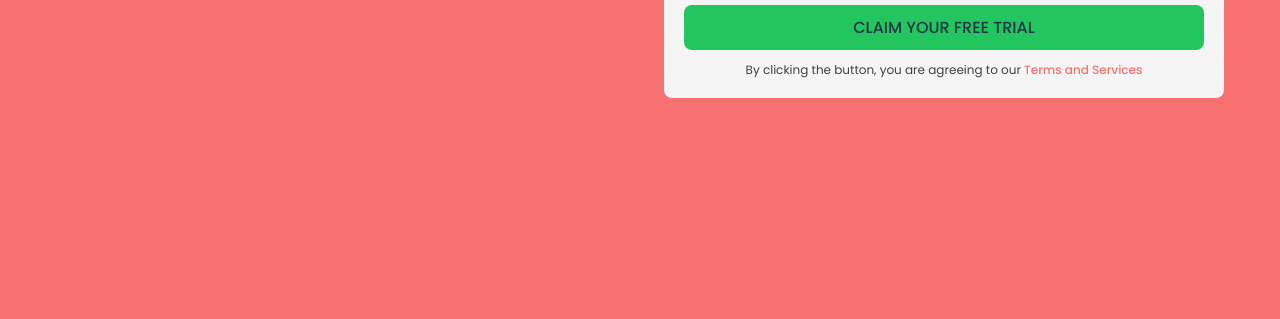
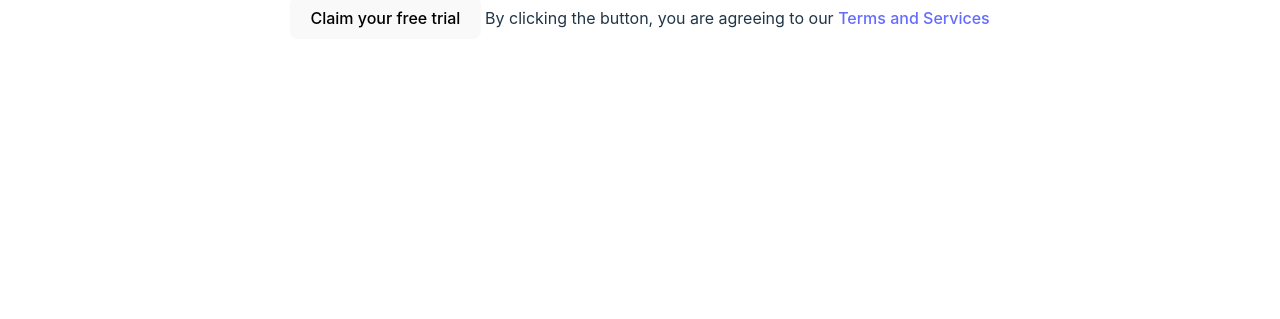
Before and after one commit to AnazAnoiar69/sign-up-form-1, a website built with Vite: page index.html in a window 1280 px wide. Shown: the part 545-864 px from the top of the page. After the commit the page ends 800 px from the top, so only its background shows below. Built offline with nearby package versions, Linux system fonts and the light colour scheme; files whose address does not match are found by name.

Commit message:
tw deploy

```diff
--- a/index.html
+++ b/index.html
@@ -4,7 +4,6 @@
     <meta charset="UTF-8" />
     <link rel="icon" type="image/svg+xml" href="/vite.svg" />
     <link rel="stylesheet" href="./dist/output.css" />
-    <link rel="stylesheet" href="index.css" />
     <meta name="viewport" content="width=device-width, initial-scale=1.0" />
     <link rel="preconnect" href="https://fonts.googleapis.com" />
     <link rel="preconnect" href="https://fonts.gstatic.com" crossorigin />
--- a/tailwind.config.cjs
+++ b/tailwind.config.cjs
@@ -1,6 +1,6 @@
 /** @type {import('tailwindcss').Config} */
 module.exports = {
-  content: ["./index.html", "./*.{js,ts,jsx,tsx}", "./index.css"],
+  content: ["./index.html", "./*.{js,ts,jsx,tsx}"],
   theme: {
     extend: {},
   },
```
